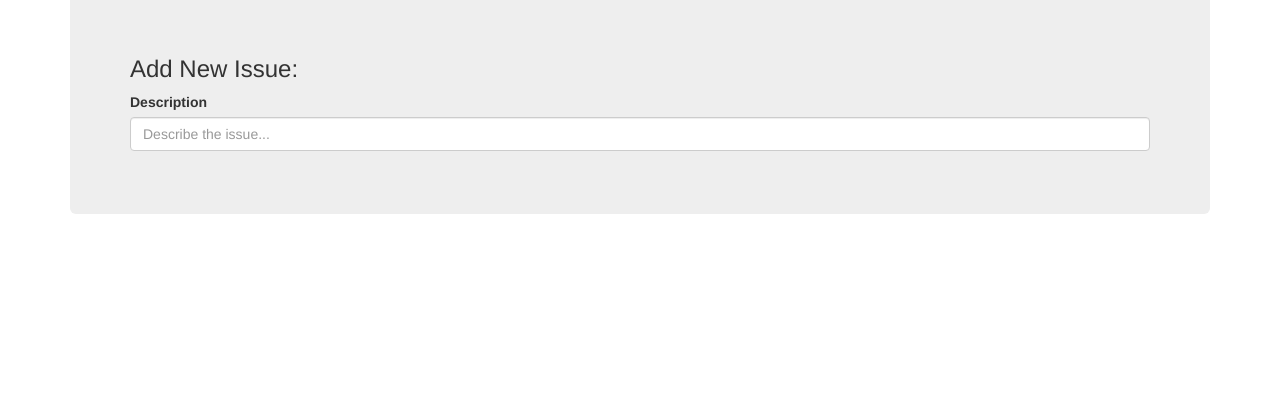
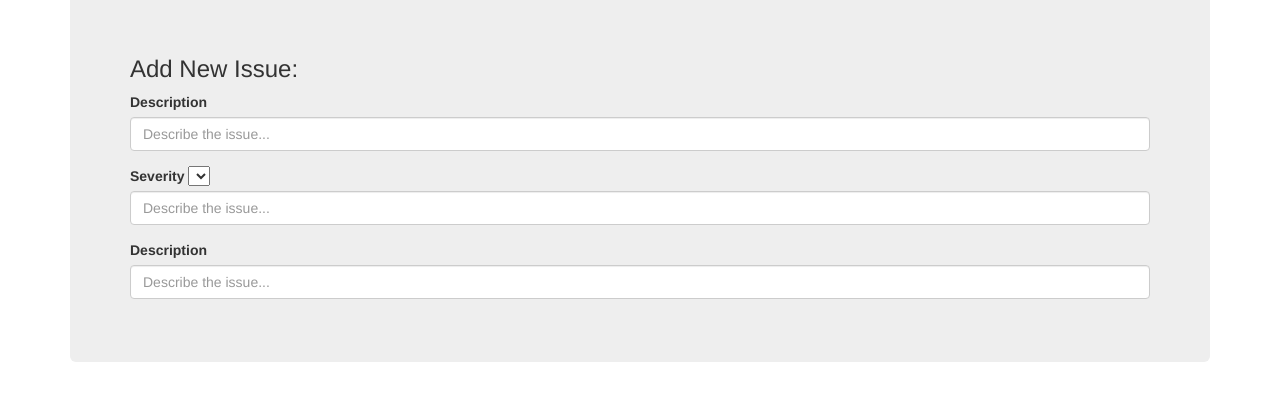
Before and after one commit to helloecho12345/JS_Issue_Tracker, a website: page index.html in a window 1280 px wide. Shown: the part 82-482 px from the top of the page. Drawn offline with nearby package versions, Linux system fonts and the light colour scheme.

Commit message:
added issueSeverityInput block with label, select tag, and 3 option values of low, medium, high

```diff
--- a/index.html
+++ b/index.html
@@ -16,6 +16,19 @@
             <label for="issueDescInput">Description</label>
             <input type="text" class="form-control" id="issueDescInput" placeholder="Describe the issue...">
           </div>
+          <div class="form-group">
+            <label for="issueSeverityInput">Severity</label>
+            <select id="issueSeverityInput">
+              <option value="Low"></option>
+              <option value="Medium"></option>
+              <option value="High"></option>
+            </select>
+            <input type="text" class="form-control" id="issueDescInput" placeholder="Describe the issue...">
+          </div>
+          <div class="form-group">
+            <label for="issueDescInput">Description</label>
+            <input type="text" class="form-control" id="issueDescInput" placeholder="Describe the issue...">
+          </div>
 
         </form>
 
```
